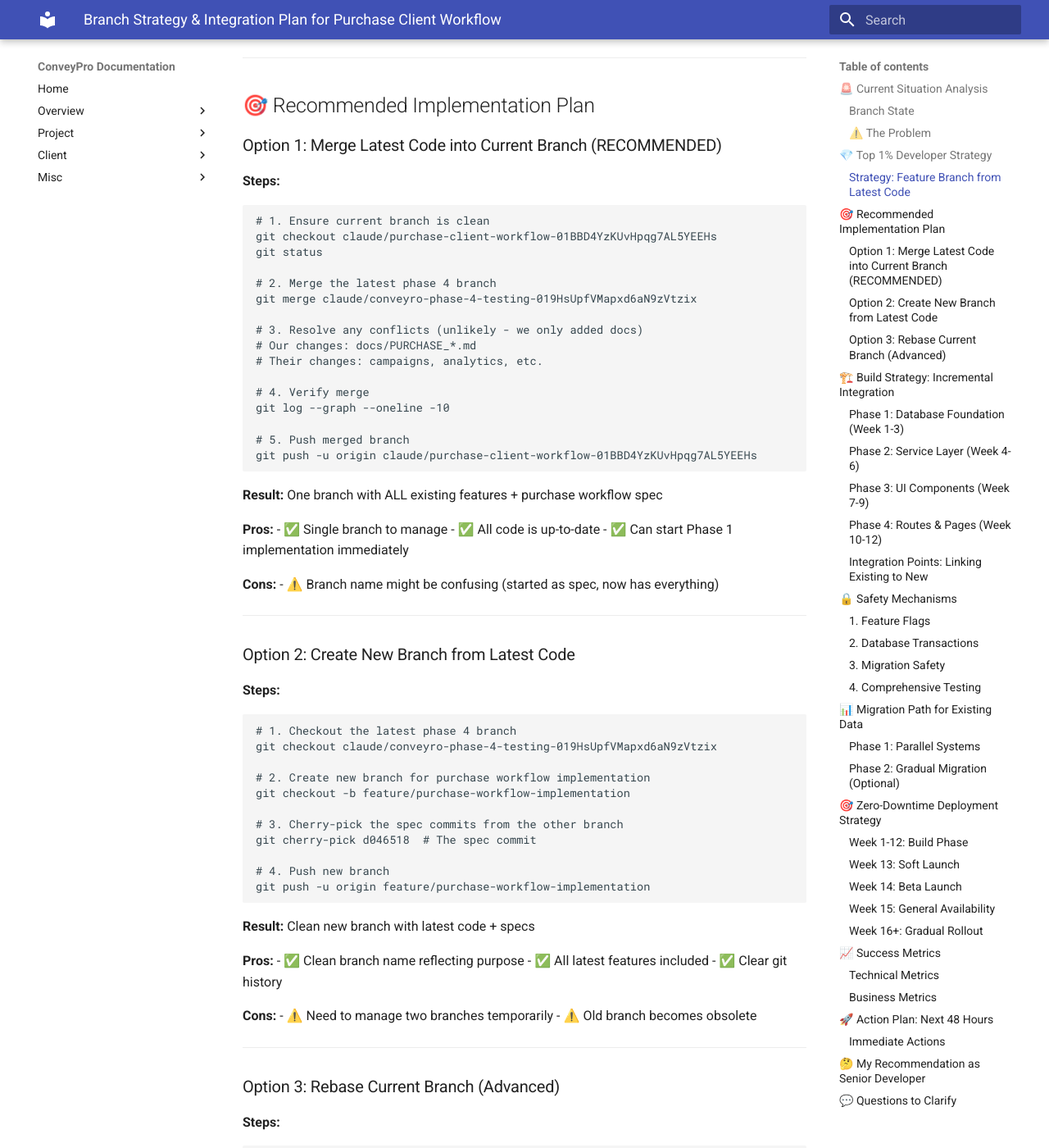
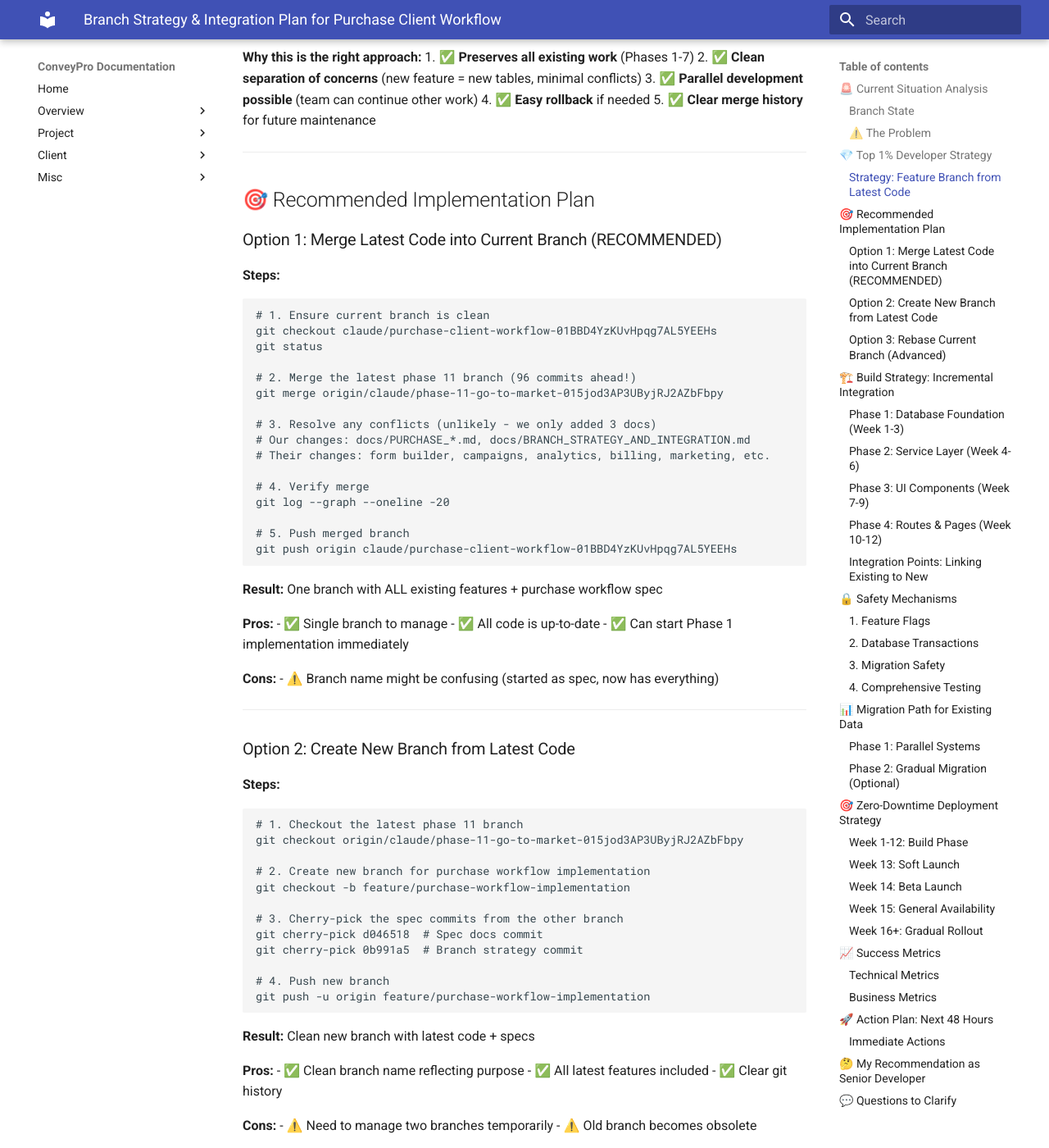
Before and after one commit to Trek-mad/ConveyPro, an MkDocs documentation site: the page built from docs/BRANCH_STRATEGY_AND_INTEGRATION.md, in a window 1280 px wide and 1400 px high, scrolled down 1262 px. Shown: the whole window at 82% size. Built offline with MkDocs 1.6.1 and Material for MkDocs 9.7.7, drawn with Linux system fonts in a browser that asks for light colours; some of the changed text lies outside the part shown.

Commit message:
Docs: Correct latest branch to phase-11 in integration strategy
CORRECTION: Updated branch strategy document to reference the actual latest branch:
- Changed from: claude/conveyro-phase-4-testing-019HsUpfVMapxd6aN9zVtzix
- Changed to: claude/phase-11-go-to-market-015jod3AP3UByjRJ2AZbFbpy

Phase 11 is 96 commits ahead of main and includes:
- Phases 2-11 complete (vs only phases 1-7 in phase-4 branch)
- Form builder system (Phase 10)
- Go-to-market features (Phase 11: pricing, marketing, billing)
- Client portal, team collaboration, advanced analytics

All merge commands and examples updated to use correct phase-11 branch.

````diff
--- a/docs/BRANCH_STRATEGY_AND_INTEGRATION.md
+++ b/docs/BRANCH_STRATEGY_AND_INTEGRATION.md
@@ -15,14 +15,18 @@
 - **Contains:** Only specification documents (no code yet)
 - **Missing:** Phases 2-7 features from parallel development
 
-**Latest Feature Branch:** `claude/conveyro-phase-4-testing-019HsUpfVMapxd6aN9zVtzix`
-- **Contains:** Phases 1-7 complete implementation
+**Latest Feature Branch:** `claude/phase-11-go-to-market-015jod3AP3UByjRJ2AZbFbpy` ⚠️ CORRECTED
+- **Contains:** Complete implementation through Phase 11 (96 commits ahead of main!)
 - **Features Added:**
-  - Phase 3: Email campaign system
+  - Phase 2-3: Core quotes, properties, campaigns
   - Phase 4: Form-to-client automation & integrations
   - Phase 5: Email engagement analytics
-  - Phase 6: Advanced analytics & reporting
+  - Phase 6: Advanced analytics & reporting (funnel, revenue)
   - Phase 7: Intelligent automation
+  - Phase 8: Team collaboration
+  - Phase 9: Client portal
+  - Phase 10: Form builder system (complete)
+  - Phase 11: Go-to-market features (pricing, marketing, billing)
 
 ### ⚠️ The Problem
 
@@ -32,15 +36,17 @@
 Current State:
 Phase 1 (Base) ──┬──> Spec Branch (You are here)
                  │     ↓
-                 │   Purchase Workflow Spec
+                 │   Purchase Workflow Spec (3 docs only)
                  │
-                 └──> Phase 4 Branch
+                 └──> Phase 11 Branch (Latest Production)
                        ↓
-                     Phases 2-7 Features
-                     (Campaigns, Analytics, Automation)
+                     Phases 2-11 Features (96 commits!)
+                     - Campaigns, Analytics, Automation
+                     - Form Builder, Client Portal
+                     - Go-to-Market Features
 ```
 
-**This means:** If we build on the current branch, we'll be missing all the Phase 2-7 features that exist in production.
+**This means:** If we build on the current branch, we'll be missing **96 commits** and all Phase 2-11 features!
 
 ---
 
@@ -70,18 +76,18 @@ As a senior architect, here's the **correct approach** to integrate this new sys
 git checkout claude/purchase-client-workflow-01BBD4YzKUvHpqg7AL5YEEHs
 git status
 
-# 2. Merge the latest phase 4 branch
-git merge claude/conveyro-phase-4-testing-019HsUpfVMapxd6aN9zVtzix
+# 2. Merge the latest phase 11 branch (96 commits ahead!)
+git merge origin/claude/phase-11-go-to-market-015jod3AP3UByjRJ2AZbFbpy
 
-# 3. Resolve any conflicts (unlikely - we only added docs)
-# Our changes: docs/PURCHASE_*.md
-# Their changes: campaigns, analytics, etc.
+# 3. Resolve any conflicts (unlikely - we only added 3 docs)
+# Our changes: docs/PURCHASE_*.md, docs/BRANCH_STRATEGY_AND_INTEGRATION.md
+# Their changes: form builder, campaigns, analytics, billing, marketing, etc.
 
 # 4. Verify merge
-git log --graph --oneline -10
+git log --graph --oneline -20
 
 # 5. Push merged branch
-git push -u origin claude/purchase-client-workflow-01BBD4YzKUvHpqg7AL5YEEHs
+git push origin claude/purchase-client-workflow-01BBD4YzKUvHpqg7AL5YEEHs
 ```
 
 **Result:** One branch with ALL existing features + purchase workflow spec
@@ -101,14 +107,15 @@ git push -u origin claude/purchase-client-workflow-01BBD4YzKUvHpqg7AL5YEEHs
 **Steps:**
 
 ```bash
-# 1. Checkout the latest phase 4 branch
-git checkout claude/conveyro-phase-4-testing-019HsUpfVMapxd6aN9zVtzix
+# 1. Checkout the latest phase 11 branch
+git checkout origin/claude/phase-11-go-to-market-015jod3AP3UByjRJ2AZbFbpy
 
 # 2. Create new branch for purchase workflow implementation
 git checkout -b feature/purchase-workflow-implementation
 
 # 3. Cherry-pick the spec commits from the other branch
-git cherry-pick d046518  # The spec commit
+git cherry-pick d046518  # Spec docs commit
+git cherry-pick 0b991a5  # Branch strategy commit
 
 # 4. Push new branch
 git push -u origin feature/purchase-workflow-implementation
@@ -135,8 +142,8 @@ git push -u origin feature/purchase-workflow-implementation
 # 1. Checkout current branch
 git checkout claude/purchase-client-workflow-01BBD4YzKUvHpqg7AL5YEEHs
 
-# 2. Rebase onto latest phase 4 branch
-git rebase claude/conveyro-phase-4-testing-019HsUpfVMapxd6aN9zVtzix
+# 2. Rebase onto latest phase 11 branch
+git rebase origin/claude/phase-11-go-to-market-015jod3AP3UByjRJ2AZbFbpy
 
 # 3. Force push (since history changed)
 git push --force-with-lease origin claude/purchase-client-workflow-01BBD4YzKUvHpqg7AL5YEEHs
@@ -583,9 +590,9 @@ async function migrateQuotesToMatters(tenantId: UUID) {
 
 **Option A: Merge Latest Code (My Recommendation)**
 ```bash
-# 1. Merge phase 4 branch into current branch
+# 1. Merge phase 11 branch into current branch (96 commits!)
 git checkout claude/purchase-client-workflow-01BBD4YzKUvHpqg7AL5YEEHs
-git merge claude/conveyro-phase-4-testing-019HsUpfVMapxd6aN9zVtzix
+git merge origin/claude/phase-11-go-to-market-015jod3AP3UByjRJ2AZbFbpy
 git push
 
 # 2. Begin Phase 1 implementation
@@ -596,10 +603,10 @@ git push
 
 **Option B: New Clean Branch**
 ```bash
-# 1. Create new branch from latest
-git checkout claude/conveyro-phase-4-testing-019HsUpfVMapxd6aN9zVtzix
+# 1. Create new branch from latest phase 11
+git checkout origin/claude/phase-11-go-to-market-015jod3AP3UByjRJ2AZbFbpy
 git checkout -b feature/purchase-workflow-full
-git cherry-pick d046518  # Specs
+git cherry-pick d046518 0b991a5  # Spec docs + branch strategy
 git push -u origin feature/purchase-workflow-full
 
 # 2. Begin Phase 1 implementation
````
